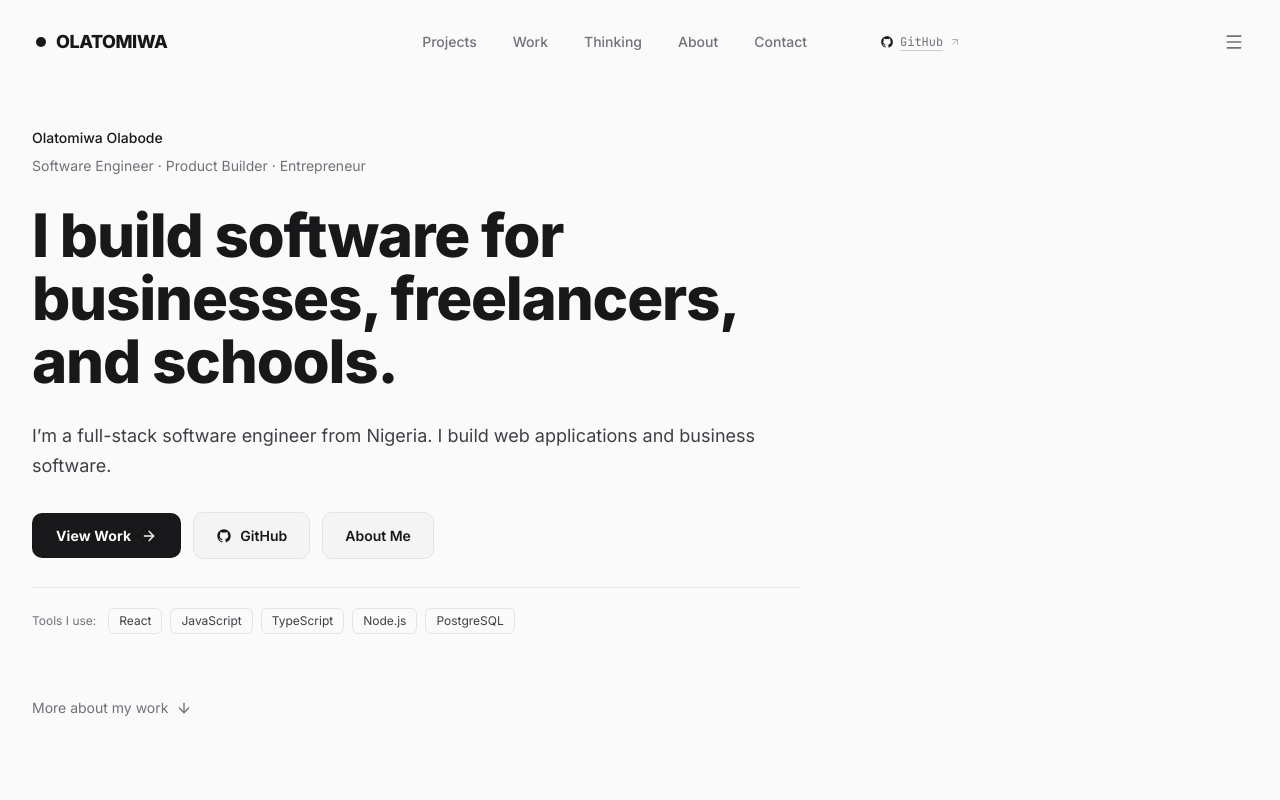
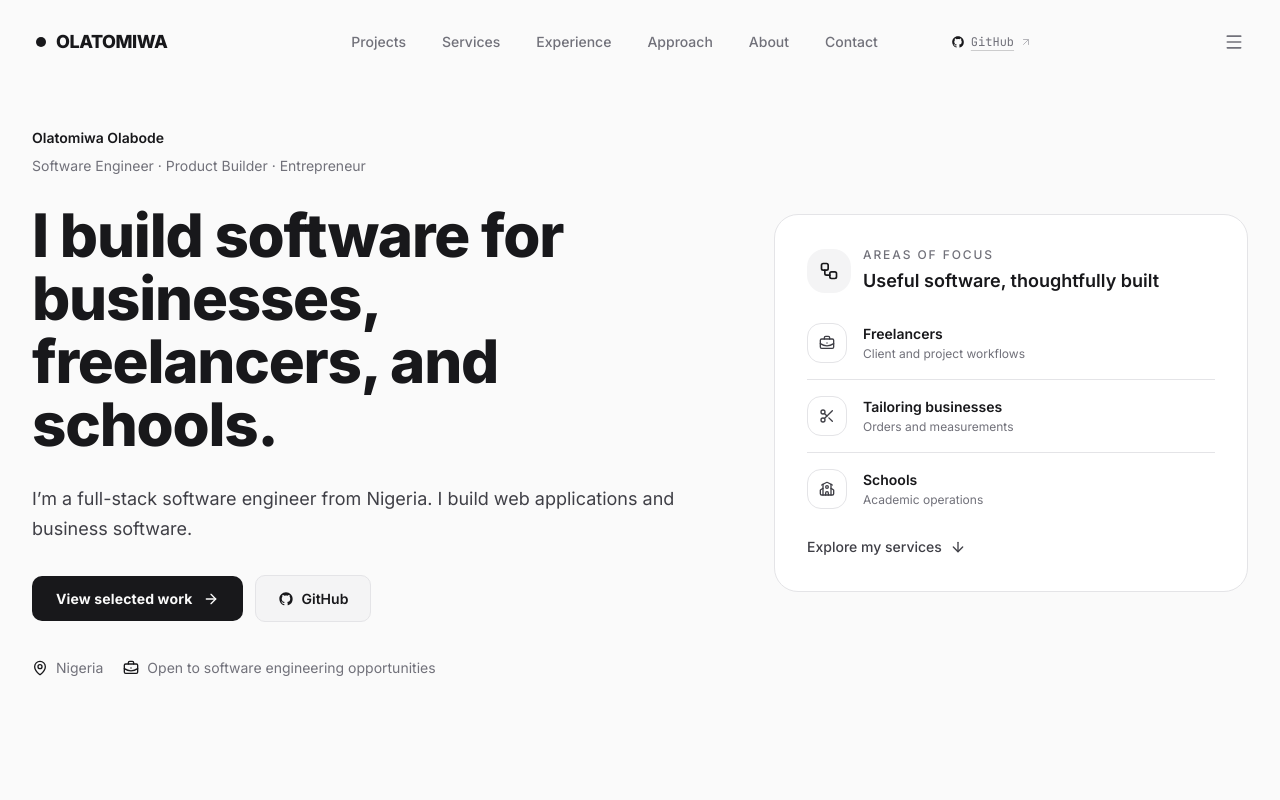
Before and after one commit to OlatomiwaTech/OlatomiwaTech.github.io, a React (Vite) app: page / in a window 1280 px wide. Shown: the top 800 px of the page. Built offline with nearby package versions, Linux system fonts and the light colour scheme.

Commit message:
Refactor: Rearrange component order in App and update Navbar links for improved navigation structure

```diff
--- a/src/App.tsx
+++ b/src/App.tsx
@@ -22,9 +22,9 @@ export function App() {
 
         <main className="relative z-10">
           <Hero />
+          <ProjectSection onOpenModal={setSelectedProject} />
+          <WhatIBuild />
           <Journey />
-          <WhatIBuild />
-          <ProjectSection onOpenModal={setSelectedProject} />
           <EngineeringThinking />
           <About />
           <Contact />
--- a/src/components/Hero.tsx
+++ b/src/components/Hero.tsx
@@ -1,7 +1,21 @@
 import React from 'react';
-import { ArrowDown, ArrowRight } from 'lucide-react';
+import {
+  ArrowDown,
+  ArrowRight,
+  BriefcaseBusiness,
+  MapPin,
+  Scissors,
+  School,
+  Workflow,
+} from 'lucide-react';
 import { PERSONAL_INFO } from '../data/portfolioData';
 import { GithubIcon } from './icons/GithubIcon';
+
+const focusAreas = [
+  { label: 'Freelancers', detail: 'Client and project workflows', Icon: BriefcaseBusiness },
+  { label: 'Tailoring businesses', detail: 'Orders and measurements', Icon: Scissors },
+  { label: 'Schools', detail: 'Academic operations', Icon: School },
+];
 
 export const Hero: React.FC = () => {
   const scrollTo = (id: string) => {
@@ -10,10 +24,10 @@ export const Hero: React.FC = () => {
 
   return (
     <section id="home" className="flex min-h-[85dvh] flex-col justify-center py-28 sm:py-32">
-      <div className="section-container">
-        <div className="max-w-3xl space-y-7">
-          <div>
-            <p className="mb-2 text-sm font-medium text-[var(--accent)]">{PERSONAL_INFO.name}</p>
+      <div className="section-container grid items-center gap-12 lg:grid-cols-12 lg:gap-14">
+        <div className="space-y-7 lg:col-span-7">
+          <div className="space-y-2">
+            <p className="text-sm font-semibold text-[var(--text-primary)]">{PERSONAL_INFO.name}</p>
             <p className="text-sm text-[var(--text-muted)]">{PERSONAL_INFO.role}</p>
           </div>
 
@@ -27,33 +41,56 @@ export const Hero: React.FC = () => {
 
           <div className="flex flex-wrap items-center gap-3 pt-1">
             <button type="button" onClick={() => scrollTo('#projects')} className="btn-primary">
-              View Work <ArrowRight className="h-4 w-4" />
+              View selected work <ArrowRight className="h-4 w-4" aria-hidden="true" />
             </button>
             <a href={PERSONAL_INFO.githubUrl} target="_blank" rel="noopener noreferrer" className="btn-ghost">
               <GithubIcon className="h-4 w-4" /> GitHub
             </a>
-            <button type="button" onClick={() => scrollTo('#about')} className="btn-ghost">
-              About Me
-            </button>
           </div>
 
-          <div className="flex flex-wrap items-center gap-2 border-t border-[var(--border)] pt-5">
-            <span className="mr-1 text-xs text-[var(--text-muted)]">Tools I use:</span>
-            {['React', 'JavaScript', 'TypeScript', 'Node.js', 'PostgreSQL'].map((tech) => (
-              <span key={tech} className="rounded-md border border-[var(--border)] px-2.5 py-1 text-xs text-[var(--text-secondary)]">
-                {tech}
-              </span>
-            ))}
+          <div className="flex flex-wrap items-center gap-x-5 gap-y-2 pt-2 text-sm text-[var(--text-muted)]">
+            <span className="inline-flex items-center gap-2">
+              <MapPin className="h-4 w-4 text-[var(--accent)]" aria-hidden="true" />
+              Nigeria
+            </span>
+            <span className="inline-flex items-center gap-2">
+              <BriefcaseBusiness className="h-4 w-4 text-[var(--accent)]" aria-hidden="true" />
+              {PERSONAL_INFO.statusText}
+            </span>
           </div>
         </div>
 
-        <button
-          type="button"
-          onClick={() => scrollTo('#journey')}
-          className="mt-16 inline-flex items-center gap-2 text-sm text-[var(--text-muted)] hover:text-[var(--text-primary)]"
-        >
-          More about my work <ArrowDown className="h-4 w-4" />
-        </button>
+        <aside className="rounded-2xl border border-[var(--border)] bg-[var(--surface-card)] p-6 sm:p-8 lg:col-span-5">
+          <div className="mb-6 flex items-center gap-3">
+            <span className="flex h-11 w-11 items-center justify-center rounded-xl bg-[var(--surface)] text-[var(--accent)]">
+              <Workflow className="h-5 w-5" aria-hidden="true" />
+            </span>
+            <div>
+              <p className="text-xs font-medium uppercase tracking-[0.16em] text-[var(--text-muted)]">Areas of focus</p>
+              <h2 className="mt-1 text-lg font-semibold text-[var(--text-primary)]">Useful software, thoughtfully built</h2>
+            </div>
+          </div>
+          <ul className="divide-y divide-[var(--border)]">
+            {focusAreas.map(({ label, detail, Icon }) => (
+              <li key={label} className="flex items-center gap-4 py-4 first:pt-1 last:pb-1">
+                <span className="flex h-10 w-10 shrink-0 items-center justify-center rounded-lg border border-[var(--border)] text-[var(--text-secondary)]">
+                  <Icon className="h-4 w-4" aria-hidden="true" />
+                </span>
+                <span>
+                  <span className="block text-sm font-semibold text-[var(--text-primary)]">{label}</span>
+                  <span className="mt-0.5 block text-xs text-[var(--text-muted)]">{detail}</span>
+                </span>
+              </li>
+            ))}
+          </ul>
+          <button
+            type="button"
+            onClick={() => scrollTo('#capabilities')}
+            className="mt-6 inline-flex items-center gap-2 text-sm font-medium text-[var(--text-secondary)] transition-colors hover:text-[var(--text-primary)]"
+          >
+            Explore my services <ArrowDown className="h-4 w-4" aria-hidden="true" />
+          </button>
+        </aside>
       </div>
     </section>
   );
--- a/src/components/Navbar.tsx
+++ b/src/components/Navbar.tsx
@@ -7,9 +7,10 @@ import { useMotion } from '../motion/MotionContext';
 import type { ScrollPhase } from '../motion/MotionContext';
 
 const PHASE_NAV: { label: string; phase: ScrollPhase; href: string }[] = [
-  { label: 'Projects', phase: 'journey', href: '#journey' },
-  { label: 'Work', phase: 'projects', href: '#projects' },
-  { label: 'Thinking', phase: 'thinking', href: '#thinking' },
+  { label: 'Projects', phase: 'projects', href: '#projects' },
+  { label: 'Services', phase: 'capabilities', href: '#capabilities' },
+  { label: 'Experience', phase: 'journey', href: '#journey' },
+  { label: 'Approach', phase: 'thinking', href: '#thinking' },
   { label: 'About', phase: 'about', href: '#about' },
   { label: 'Contact', phase: 'contact', href: '#contact' },
 ];
--- a/src/motion/MotionContext.tsx
+++ b/src/motion/MotionContext.tsx
@@ -43,12 +43,10 @@ const MotionContext = createContext<MotionContextValue | null>(null);
 
 const PHASE_IDS: ScrollPhase[] = [
   'home',
+  'projects',
+  'capabilities',
   'journey',
-  'capabilities',
-  'projects',
   'thinking',
-  'frontier',
-  'now',
   'about',
   'contact',
 ];
```
